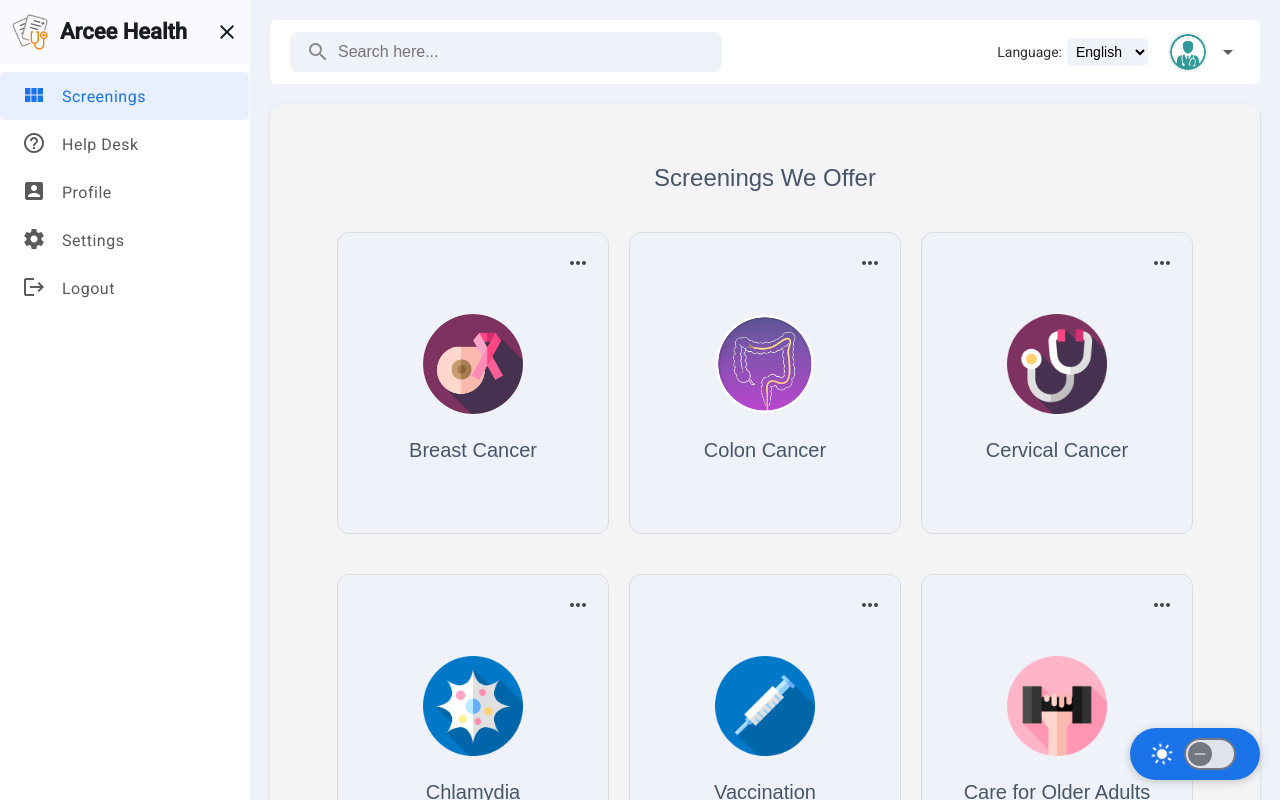
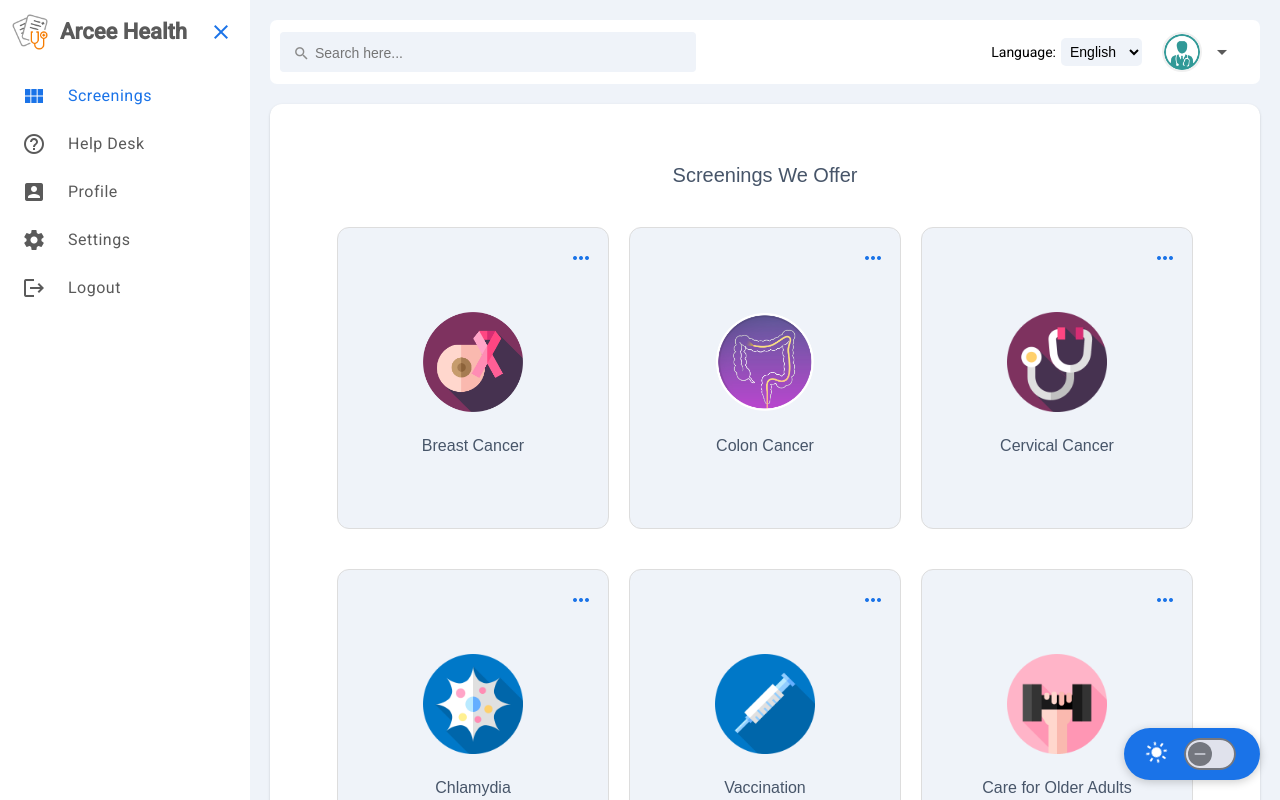
Before and after one commit to parthp0728/Arcee-Health-Latest1, an Angular app: page /home in a window 1280 px wide. Built offline with nearby package versions, Linux system fonts and the light colour scheme.

Commit message:
Implemented some features related to Dark Mode

```diff
--- a/src/app/health-screening/breast-cancer/breast-cancer.component.scss
+++ b/src/app/health-screening/breast-cancer/breast-cancer.component.scss
@@ -22,7 +22,7 @@ body.dark-theme {
 
 .breast-cancer-card {
   background-color: var(--container-background-color);
-  color: var(--text-color);
+  color: var(--body-color);
   max-width: 600px;
   margin: 15px auto;
   padding: 20px;
--- a/src/app/health-screening/care-for-older-adults/care-for-older-adults.component.scss
+++ b/src/app/health-screening/care-for-older-adults/care-for-older-adults.component.scss
@@ -23,7 +23,7 @@ body.dark-theme {
 /* Main card styling */
 .care-for-older-adults-card {
   background-color: var(--container-background-color);
-  color: var(--text-color);
+  color: var(--body-color);
   max-width: 600px;
   margin: 15px auto;
   padding: 20px;
--- a/src/app/health-screening/cervical-cancer/cervical-cancer.component.scss
+++ b/src/app/health-screening/cervical-cancer/cervical-cancer.component.scss
@@ -29,7 +29,7 @@ body.dark-theme {
 /* Main card styling */
 .cervical-cancer-card {
   background-color: var(--container-background-color);
-  color: var(--text-color);
+  color: var(--body-color);
   max-width: 600px;
   margin: 15px auto;
   padding: 20px;
--- a/src/app/health-screening/chlamydia/chlamydia.component.scss
+++ b/src/app/health-screening/chlamydia/chlamydia.component.scss
@@ -27,7 +27,7 @@ body.dark-theme {
 /* Main card styling */
 .chlamydia-card {
   background-color: var(--container-background-color);
-  color: var(--text-color);
+  color: var(--body-color);
   max-width: 600px;
   margin: 15px auto;
   padding: 20px;
--- a/src/app/health-screening/colon-cancer/colon-cancer.component.scss
+++ b/src/app/health-screening/colon-cancer/colon-cancer.component.scss
@@ -29,7 +29,7 @@
   /* Main card styling */
   .colon-cancer-card {
     background-color: var(--container-background-color);
-    color: var(--text-color);
+    color: var(--body-color);
     max-width: 600px;
     margin: 15px auto;
     padding: 20px;
@@ -92,7 +92,7 @@
   }
 
   ::ng-deep .mat-mdc-radio-button .mat-internal-form-field{
-    color: inherit !important;
+    color: var(--body-color) !important;
   }
 
   ::ng-deep .mat-mdc-checkbox .mat-internal-form-field {
--- a/src/app/health-screening/vaccination/vaccination.component.scss
+++ b/src/app/health-screening/vaccination/vaccination.component.scss
@@ -29,7 +29,7 @@ body.dark-theme {
 /* Main card styling */
 .vaccination-card {
   background-color: var(--background-color);
-  color: var(--text-color);
+  color: var(--body-color);
   max-width: 600px;
   margin: 15px auto;
   padding: 20px;
@@ -128,6 +128,10 @@ mat-checkbox {
   color: inherit !important;
 }
 
+::ng-deep .mat-mdc-radio-button {
+  color: var(--body-color) !important;
+}
+
 /* Override text field background for light and dark themes */
 ::ng-deep .mdc-text-field--filled:not(.mdc-text-field--disabled) {
   background-color: var(--container-inside-background-color) !important;
--- a/src/app/home/home.component.scss
+++ b/src/app/home/home.component.scss
@@ -39,7 +39,7 @@ body.dark-theme {
 
 /* Aligning the title with the boxes */
 .home-title {
-  font-size: 24px;
+  font-size: 20px;
   font-weight: 500;
   text-align: center;
   margin-top: -20px;
@@ -104,7 +104,7 @@ body.dark-theme {
 .screening-text {
   color: var(--blackColor);
   font-weight: 500;
-  font-size: 20px;
+  font-size: 16px;
   text-align: center;
   font-family: var(--fontFamily);
 }
@@ -113,6 +113,7 @@ body.dark-theme {
 .wellness {
   text-align: center;
   margin: 20px;
+  color: var(--text-color);
   height: 290px;
   font-family: var(--fontFamily);
   background-color: var(--container-background-color);
@@ -144,4 +145,5 @@ body.dark-theme {
 
 ::ng-deep .mat-mdc-card {
   margin-top: 20px;
+  background-color: var(--background-color) !important;
 }
--- a/src/app/main-layout/main-layout.component.html
+++ b/src/app/main-layout/main-layout.component.html
@@ -84,12 +84,6 @@
 
           <!-- Dropdown Menu -->
           <mat-menu #profileMenu="matMenu" class="profile-menu">
-            <div class="profile-details">
-              <strong>Mateo Luca</strong>
-              <span class="profile-role">Admin</span>
-            </div>
-            <mat-divider></mat-divider>
-
             <!-- Menu List without Button -->
             <mat-nav-list>
               <a mat-list-item routerLink="/profile">
--- a/src/app/main-layout/main-layout.component.scss
+++ b/src/app/main-layout/main-layout.component.scss
@@ -21,11 +21,13 @@
   display: flex;
   align-items: center; /* Vertically center logo and title */
   margin-right: 13px;
+  color: var(--text);
 }
 
 .sidebar-toolbar {
   display: flex;
   justify-content: space-between;
+  background-color: var(--background-color);
   align-items: center;
   padding: 10px;
 }
@@ -250,25 +252,30 @@ mat-list-item {
 .search-box {
   position: relative;
   max-width: 400px; /* Limit the width of the search box */
-  width: 100%;
+  width: 50%;
   background-color: var(--main-background-color);
-  border-radius: 8px;
-  padding: 8px 16px;
+  border-radius: 4px;
+  padding: 3px 8px;
+  margin-left: -10px;
   display: flex;
   align-items: center;
 
   .search-icon {
     color: #8b8b8b;
-    font-size: 24px;
-    margin-right: 8px;
+    font-size: 17px;
+    margin-top: 10px;
+    margin-right: 2px;
+    margin-left: 5px;
   }
 
   .input-search {
     border: none;
     outline: none;
     flex: 1;
-    font-size: 16px;
+    font-size: 14px;
     color: #333;
+    margin-left: -10px;
+    margin-top: 1px;
     padding: 0;
     background-color: var(--main-background-color);
   }
@@ -283,7 +290,7 @@ mat-list-item {
   label {
     margin-right: 5px;
     font-size: 14px;
-    color: #333;
+    color: var(--text-color);
   }
 
   select {
@@ -347,3 +354,37 @@ mat-menu-item mat-icon {
   color: #5a5a5a;
   margin-right: 16px;
 }
+
+::ng-deep .mat-mdc-menu-content {
+  padding: 0 !important;
+}
+
+::ng-deep .mdc-list {
+  background-color: var(--background-color);
+}
+
+::ng-deep .mdc-list-item__primary-text {
+  display: flex;
+  background-color: var(--background-color);
+}
+
+::ng-deep .mdc-list-item__primary-text {
+  color: unset !important;
+}
+
+::ng-deep .mdc-list-item.active-link {
+  background-color: var(--background-color) !important;
+}
+
+::ng-deep .mat-mdc-menu-panel {
+  width: 250px;
+}
+
+::ng-deep .mat-icon {
+  width: 30px;
+  color: #1a73e8;
+}
+
+.mat-mdc-nav-list .mat-mdc-list-item {
+  border-radius: 5px;
+}
--- a/src/app/profile/profile.component.html
+++ b/src/app/profile/profile.component.html
@@ -1,3 +1,4 @@
+<h5 class="profile-text"> Profile </h5>
 <!-- Main Content Section -->
 <div class="profile-container">
   <!-- Cover Photo Section -->
--- a/src/app/profile/profile.component.scss
+++ b/src/app/profile/profile.component.scss
@@ -1,6 +1,6 @@
 .profile-container {
   max-width: 1200px;
-  margin: 0 auto;
+  margin: -20px auto;
   padding: 20px;
   background-color: var(--container-background-color);
 }
@@ -269,3 +269,10 @@
     }
   }
 }
+
+.profile-text {
+  margin-top: 15px;
+  font-size: 17px;
+  font-family: var(--fontFamily);
+  color: #6c757d;
+}
--- a/src/styles.scss
+++ b/src/styles.scss
@@ -90,5 +90,5 @@ body.dark-theme {
   --box-background-color: #2e3b4c
 }
 
-body { margin: 0; font-family: Roboto, "Helvetica Neue", sans-serif; background-color: var(--main-background-color);
+body { margin: 0; font-family: "Outfit" sans-serif; background-color: var(--main-background-color);
   color: #919aa3;}
```
